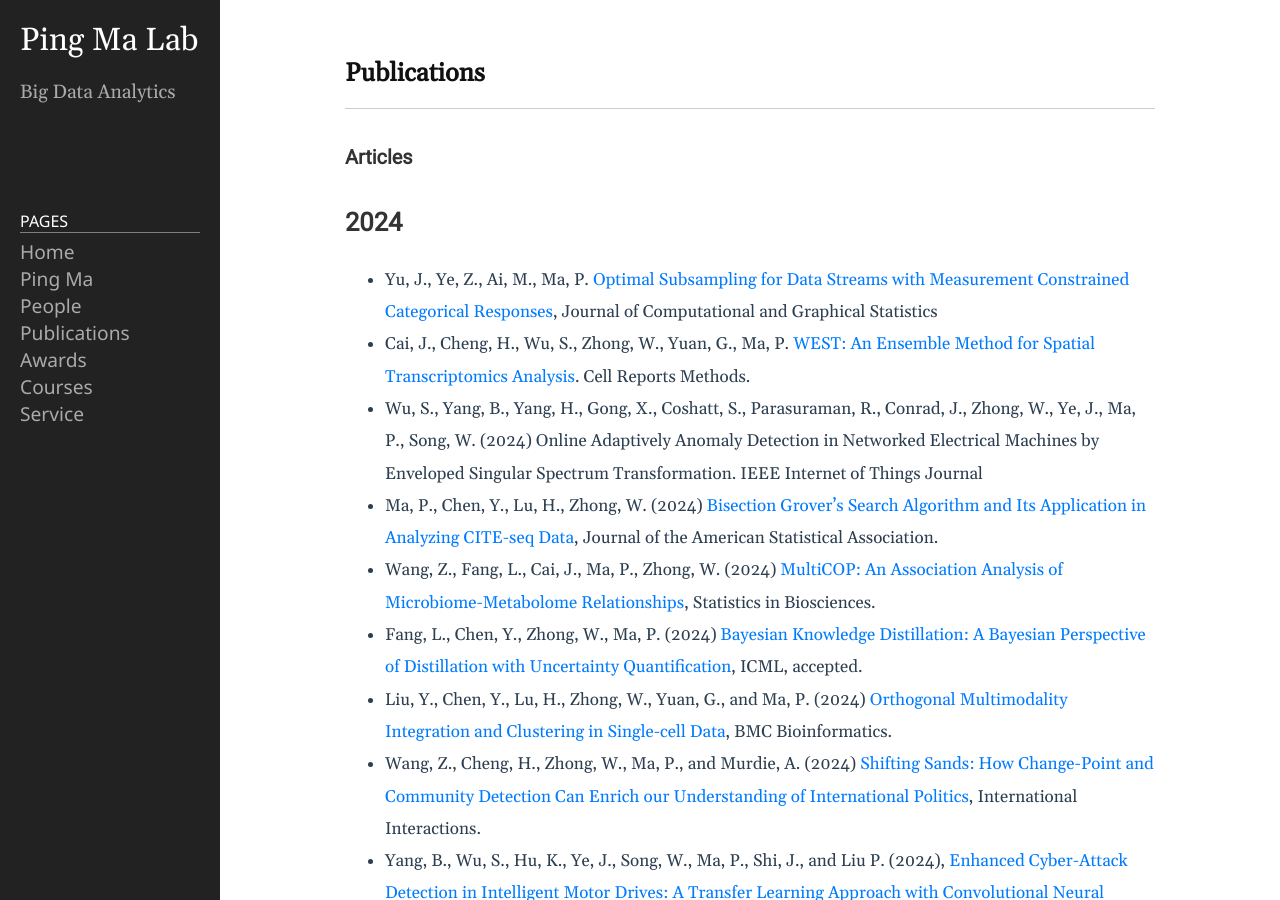
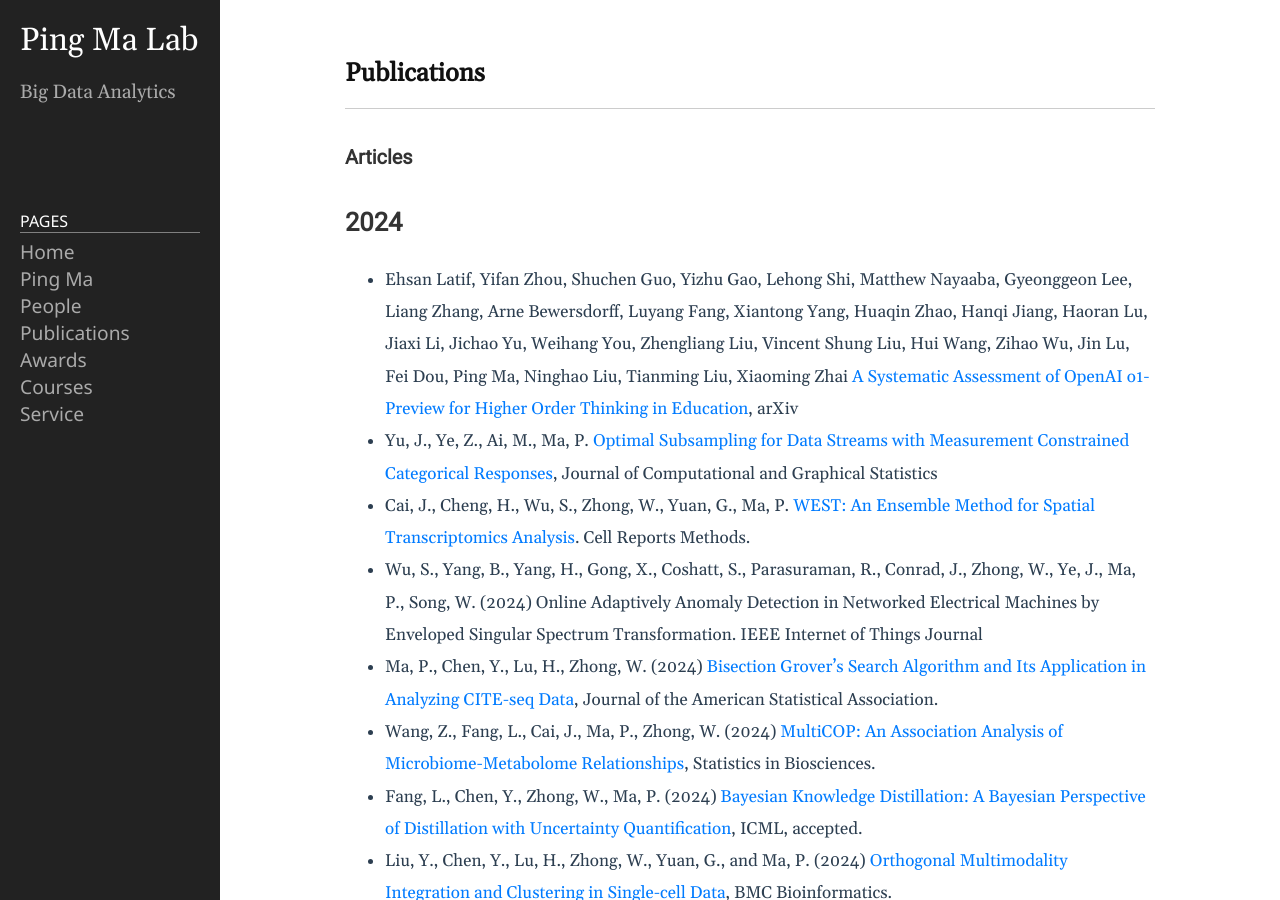
Before and after one commit to BDALpingio/BDALpingio.github.io, a Jekyll site: the page built from 3_publications.md, in a window 1280 px wide and 900 px high. Built offline with Jekyll 4.4.1, drawn with Linux system fonts in a browser that asks for light colours.

Commit message:
Update 3_publications.md
add openai01preview

```diff
--- a/3_publications.md
+++ b/3_publications.md
@@ -7,6 +7,7 @@ permalink: /3_publications/
 ### Articles
 
 ## 2024
+- Ehsan Latif, Yifan Zhou, Shuchen Guo, Yizhu Gao, Lehong Shi, Matthew Nayaaba, Gyeonggeon Lee, Liang Zhang, Arne Bewersdorff, Luyang Fang, Xiantong Yang, Huaqin Zhao, Hanqi Jiang, Haoran Lu, Jiaxi Li, Jichao Yu, Weihang You, Zhengliang Liu, Vincent Shung Liu, Hui Wang, Zihao Wu, Jin Lu, Fei Dou, Ping Ma, Ninghao Liu, Tianming Liu, Xiaoming Zhai [A Systematic Assessment of OpenAI o1-Preview for Higher Order Thinking in Education](https://arxiv.org/abs/2410.21287), arXiv
 - Yu, J., Ye, Z., Ai, M., Ma, P. [Optimal Subsampling for Data Streams with Measurement Constrained Categorical Responses](https://www.tandfonline.com/doi/full/10.1080/10618600.2024.2421990), Journal of Computational and Graphical Statistics
 - Cai, J., Cheng, H., Wu, S., Zhong, W., Yuan, G., Ma, P. [WEST: An Ensemble Method for Spatial Transcriptomics Analysis](https://www.cell.com/cell-reports-methods/fulltext/S2667-2375(24)00269-8). Cell Reports Methods.
 - Wu, S., Yang, B., Yang, H., Gong, X., Coshatt, S., Parasuraman, R., Conrad, J., Zhong, W., Ye, J., Ma, P., Song, W. (2024) Online Adaptively Anomaly Detection in Networked Electrical Machines by Enveloped Singular Spectrum Transformation. IEEE Internet of Things Journal
```
